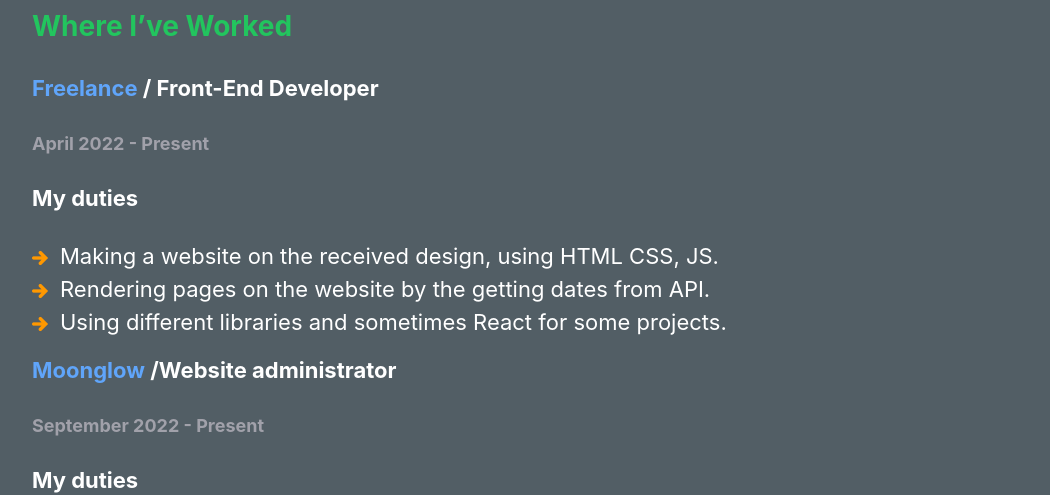
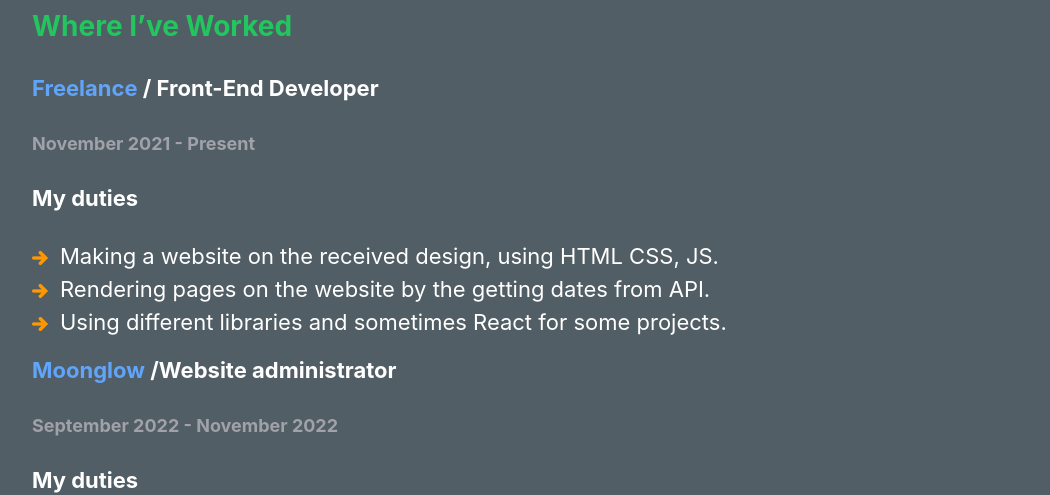
Before and after one commit to Iura-Radulov/portfolio, a React (Create React App) app: page / in a window 1280 px wide. Shown: the part 860-1355 px from the top of the page, without its empty margins (18-1068 px from the left). Built offline with nearby package versions, Linux system fonts and the light colour scheme.

Commit message:
Update Experience.jsx

```diff
--- a/src/components/Experience.jsx
+++ b/src/components/Experience.jsx
@@ -12,7 +12,7 @@ export default function Experience({ id }) {
           <span> Front-End Developer</span>
         </p>
         <p className="font-bold text-[18px] mb-[25px] text-zinc-400">
-          April 2022 - Present
+          November 2021 - Present
         </p>
         <p className="font-bold text-[22px] mb-[25px] ">My duties</p>
         <ul className="text-[22px] mb-[15px]">
@@ -37,7 +37,7 @@ export default function Experience({ id }) {
           <span>Website administrator</span>
         </p>
         <p className="font-bold text-[18px] mb-[25px] text-zinc-400">
-          September 2022 - Present
+          September 2022 - November 2022
         </p>
         <p className="font-bold text-[22px] mb-[25px] ">My duties</p>
         <ul className="text-[22px] mb-[15px]">
```
